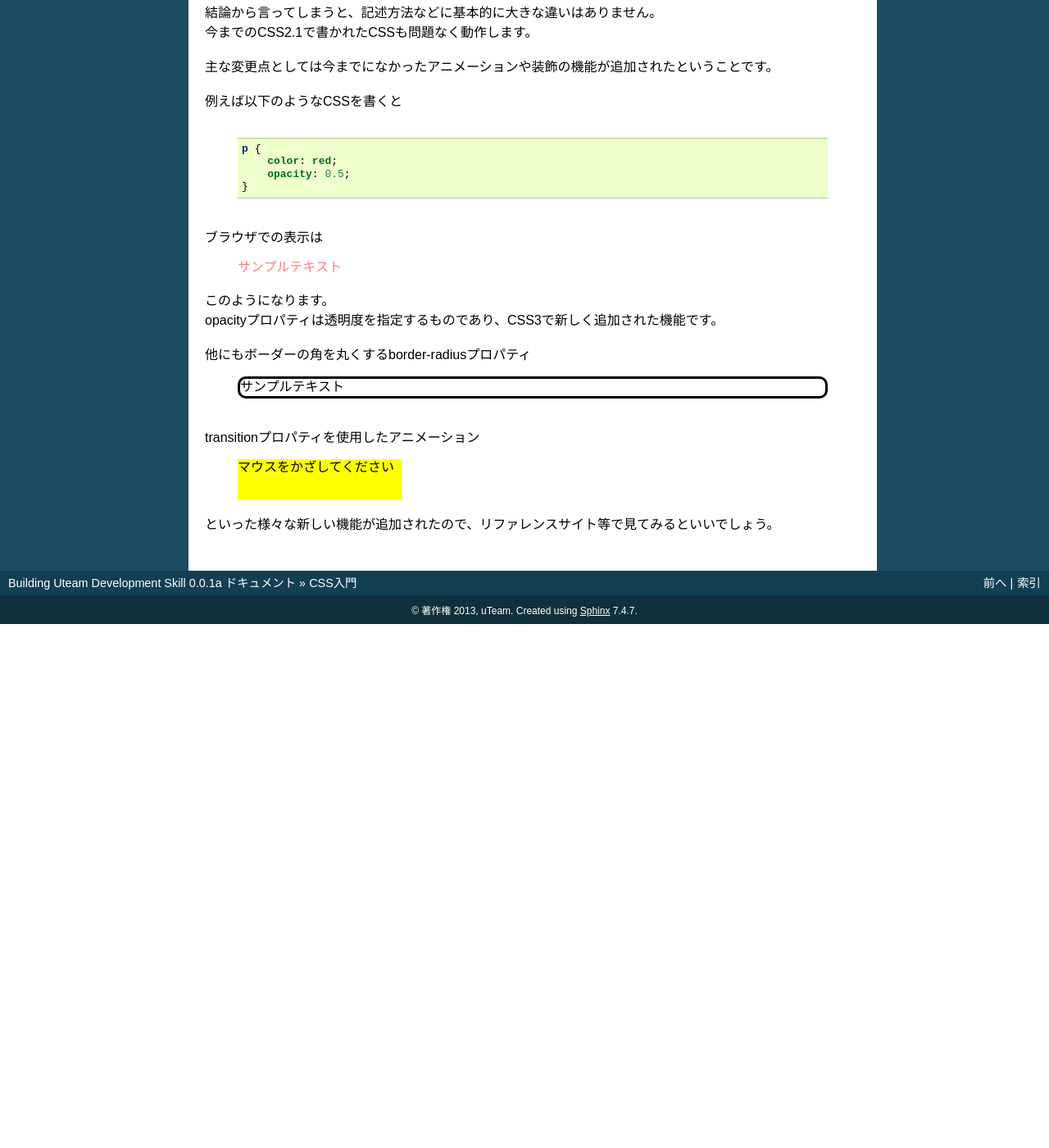
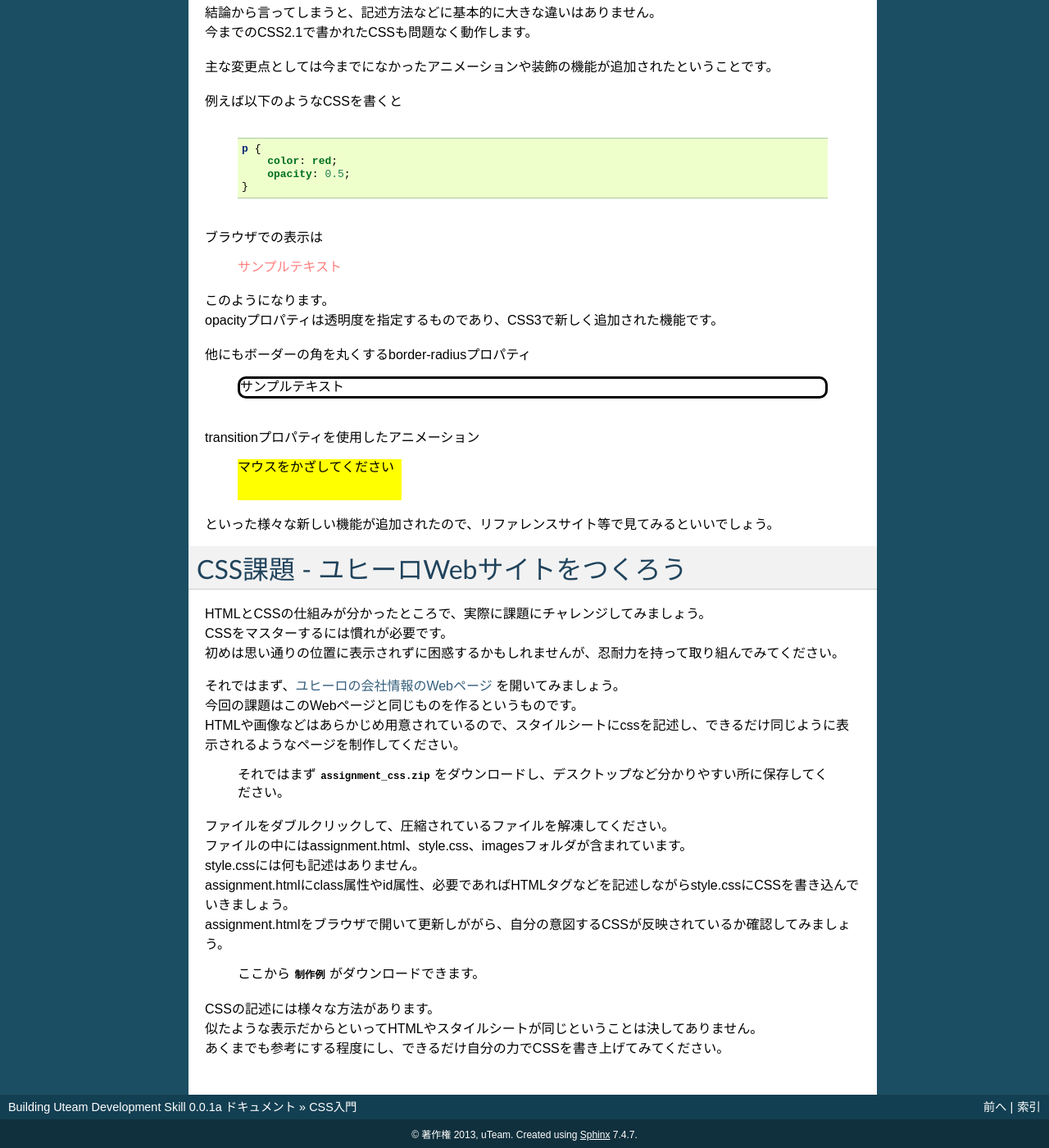
Before and after one commit to uhero-corp/buds, a Sphinx documentation site: the page built from source/5_css.txt, in a window 1280 px wide and 1400 px high, scrolled down 4515 px. Shown: the whole window at 82% size. Built offline with Sphinx 7.4.7, drawn with Linux system fonts in a browser that asks for light colours; before the commit the page ends 5276 px from its top, so only the background shows below that; some of the changed text lies outside the part shown.

Commit message:
課題の説明文が無くなっていたので修復しました

```diff
--- a/source/5_css.txt
+++ b/source/5_css.txt
@@ -308,3 +308,31 @@ CSSのバージョンについて
           <p class="animation">マウスをかざしてください</p>
 
 | といった様々な新しい機能が追加されたので、リファレンスサイト等で見てみるといいでしょう。
+
+
+========================================
+ CSS課題 - ユヒーロWebサイトをつくろう
+========================================
+
+| HTMLとCSSの仕組みが分かったところで、実際に課題にチャレンジしてみましょう。
+| CSSをマスターするには慣れが必要です。
+| 初めは思い通りの位置に表示されずに困惑するかもしれませんが、忍耐力を持って取り組んでみてください。
+
+| それではまず、`ユヒーロの会社情報のWebページ <http://www.uhero.co.jp/company/index.html>`_ を開いてみましょう。
+| 今回の課題はこのWebページと同じものを作るというものです。
+| HTMLや画像などはあらかじめ用意されているので、スタイルシートにcssを記述し、できるだけ同じように表示されるようなページを制作してください。
+
+	それではまず :download:`assignment_css.zip </_static/assignment_css.zip>` をダウンロードし、デスクトップなど分かりやすい所に保存してください。
+
+| ファイルをダブルクリックして、圧縮されているファイルを解凍してください。
+| ファイルの中にはassignment.html、style.css、imagesフォルダが含まれています。
+| style.cssには何も記述はありません。
+| assignment.htmlにclass属性やid属性、必要であればHTMLタグなどを記述しながらstyle.cssにCSSを書き込んでいきましょう。
+| assignment.htmlをブラウザで開いて更新しががら、自分の意図するCSSが反映されているか確認してみましょう。
+
+
+     ここから :download:`制作例 </_static/assignment_css_ex.zip>` がダウンロードできます。
+
+| CSSの記述には様々な方法があります。
+| 似たような表示だからといってHTMLやスタイルシートが同じということは決してありません。
+| あくまでも参考にする程度にし、できるだけ自分の力でCSSを書き上げてみてください。
```
